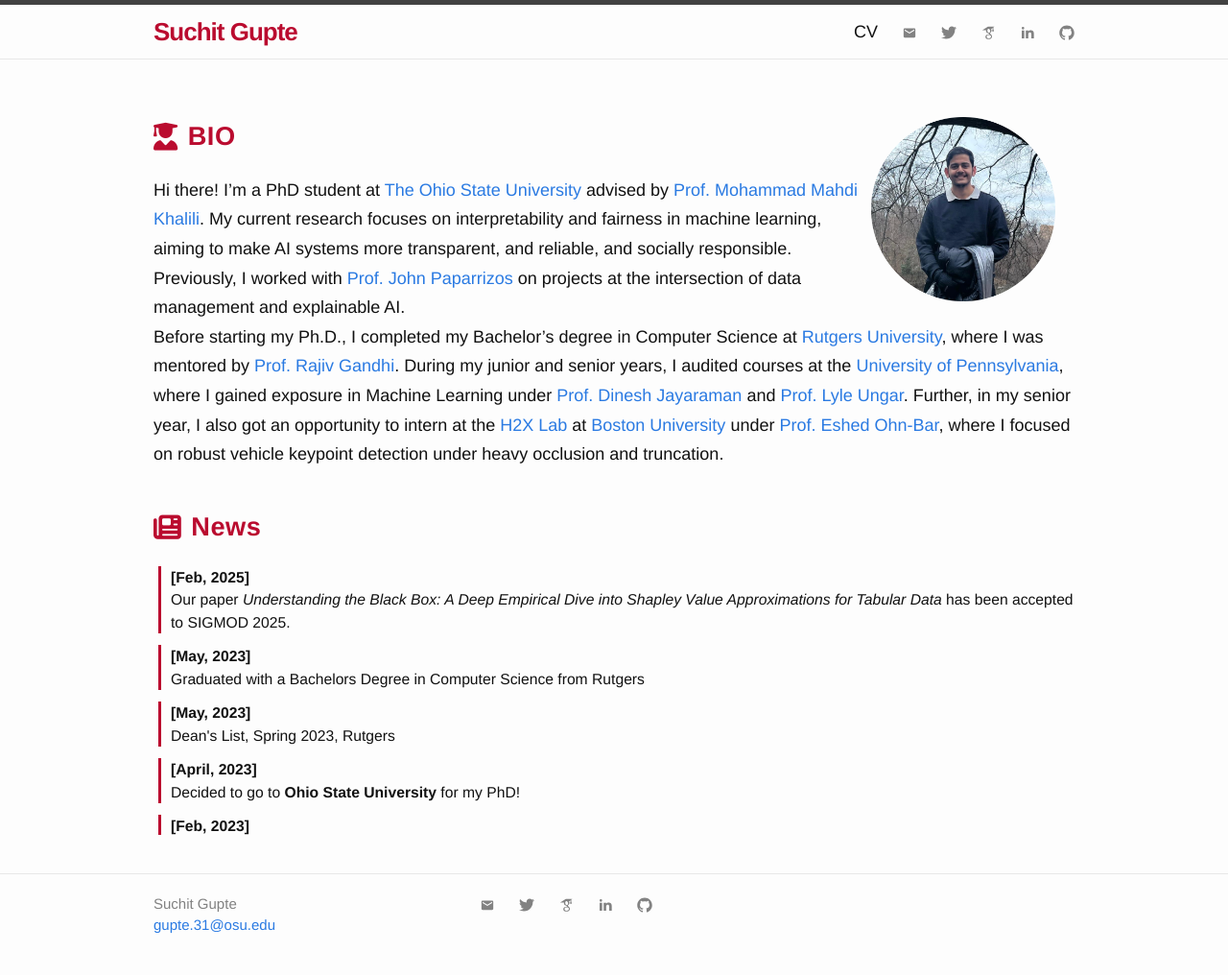
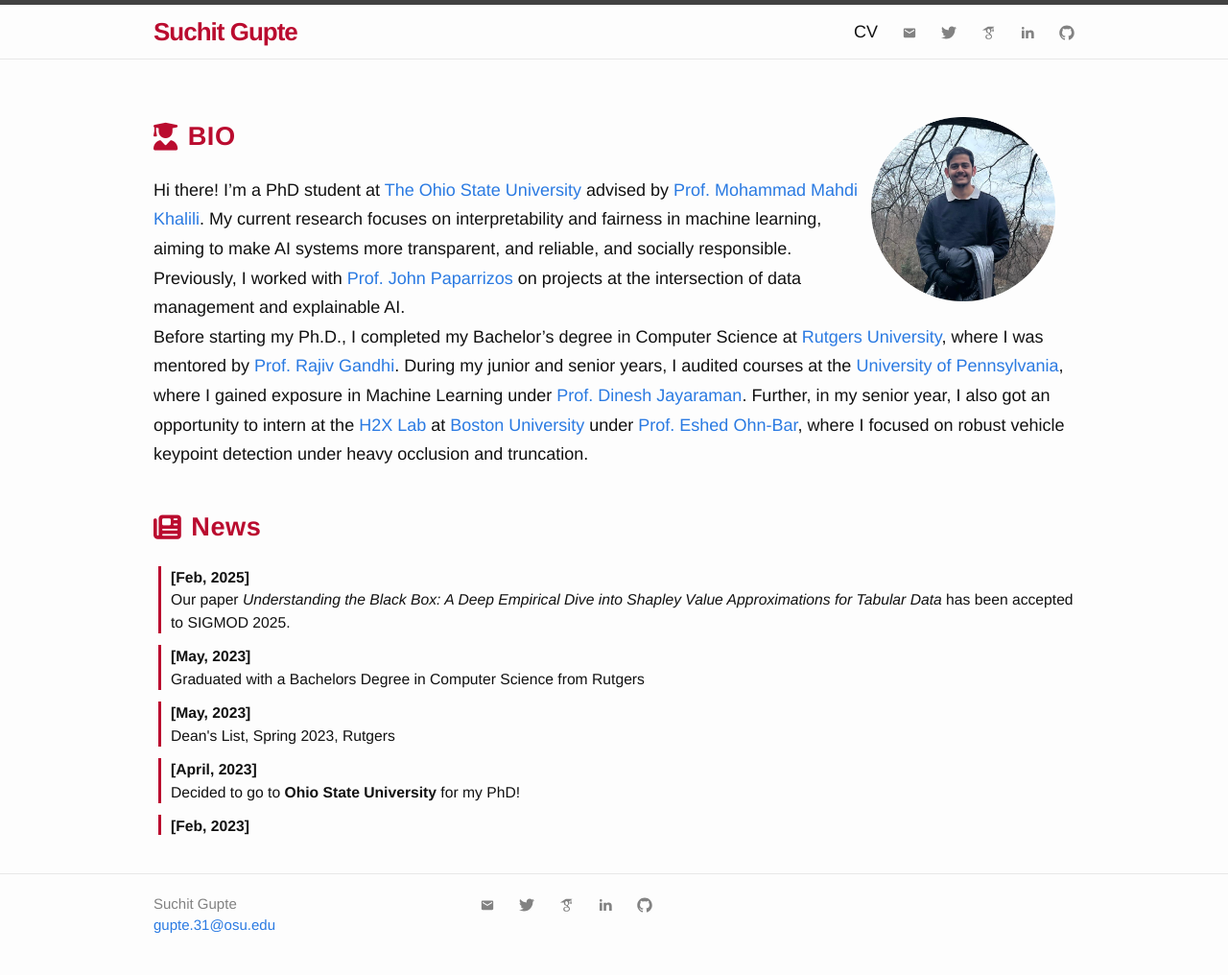
Before and after one commit to SuchitGupte/SuchitGupte.github.io, a Jekyll site: the page built from index.md, in a window 1280 px wide. Shown: the whole page at 96% size. Built offline with Jekyll 4.4.1, drawn with Linux system fonts in a browser that asks for light colours.

Commit message:
Editing bio

```diff
--- a/index.md
+++ b/index.md
@@ -10,7 +10,7 @@ permalink: /
 
 Hi there! I'm a PhD student at <a href="https://cse.osu.edu/">The Ohio State University</a> advised by <a href="https://khalilimahdi.github.io/">Prof. Mohammad Mahdi Khalili</a>.
 My current research focuses on interpretability and fairness in machine learning, aiming to make AI systems more transparent, and reliable, and socially responsible. Previously, I worked with <a href="https://www.paparrizos.org/">Prof. John Paparrizos</a> on projects at the intersection of data management and explainable AI.<br>
-Before starting my Ph.D., I completed my Bachelor's degree in Computer Science at <a href="https://camden.rutgers.edu/">Rutgers University</a>, where I was mentored by <a href="https://www.cs.rutgers.edu/people/profile/rajiv" target="_blank">Prof. Rajiv Gandhi</a>. During my junior and senior years, I audited courses at the <a href="https://www.cis.upenn.edu/">University of Pennsylvania</a>, where I gained exposure in Machine Learning under <a href="https://www.seas.upenn.edu/~dineshj/">Prof. Dinesh Jayaraman</a> and <a href="https://www.cis.upenn.edu/~ungar/">Prof. Lyle Ungar</a>.
+Before starting my Ph.D., I completed my Bachelor's degree in Computer Science at <a href="https://camden.rutgers.edu/">Rutgers University</a>, where I was mentored by <a href="https://www.cs.rutgers.edu/people/profile/rajiv" target="_blank">Prof. Rajiv Gandhi</a>. During my junior and senior years, I audited courses at the <a href="https://www.cis.upenn.edu/">University of Pennsylvania</a>, where I gained exposure in Machine Learning under <a href="https://www.seas.upenn.edu/~dineshj/">Prof. Dinesh Jayaraman</a>.
 Further, in my senior year, I also got an opportunity to intern at the <a href="https://eshed1.github.io/">H2X Lab</a> at <a href="https://www.bu.edu/">Boston University</a> under <a href="https://eshed1.github.io/">Prof. Eshed Ohn-Bar</a>, where I focused on robust vehicle keypoint detection under heavy occlusion and truncation.
 
 
```
